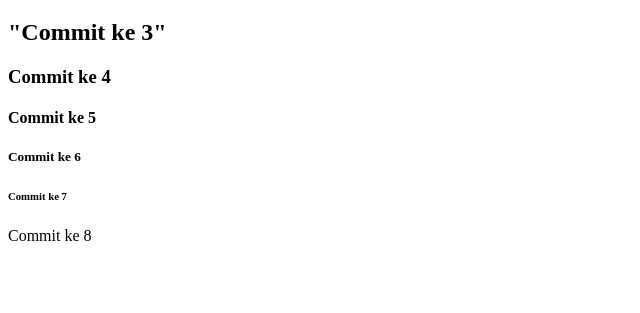
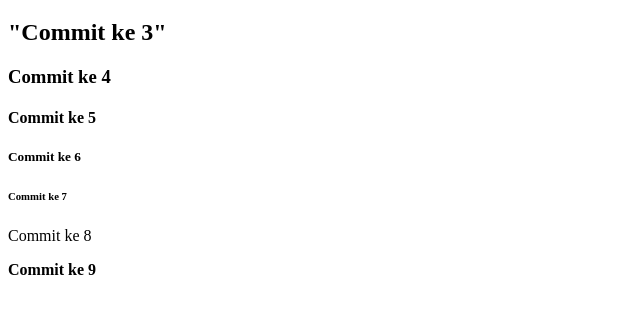
Before and after one commit to wildanmohamed/Praktikum-PWD3-P4, a plain HTML site: page index.html in a window 1280 px wide. Shown: the part 61-374 px from the top of the page, without its empty margins (0-640 px from the left). Drawn offline with Linux system fonts and the light colour scheme.

Commit message:
Commit 9

```diff
--- a/index.html
+++ b/index.html
@@ -13,5 +13,6 @@
     <h5>Commit ke 6</h5>
     <h6>Commit ke 7</h6>
     <p>Commit ke 8</p>
+    <b>Commit ke 9</b>
   </body>
 </html>
```
